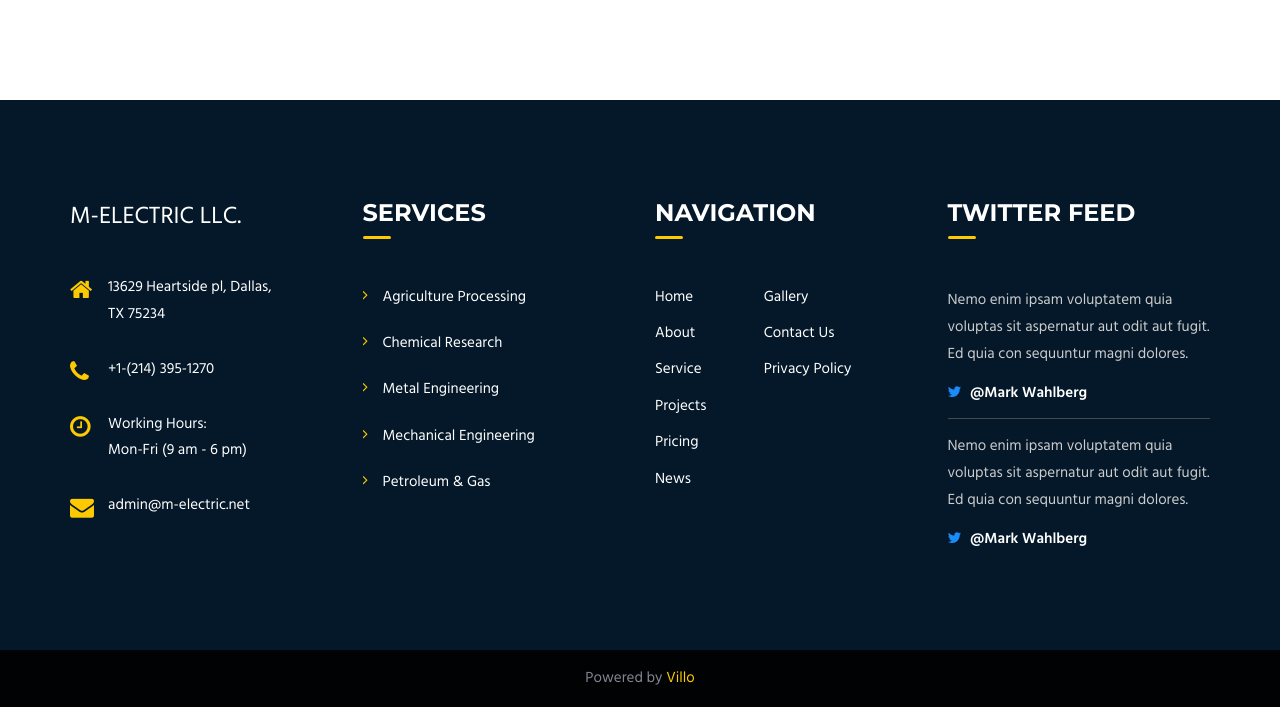
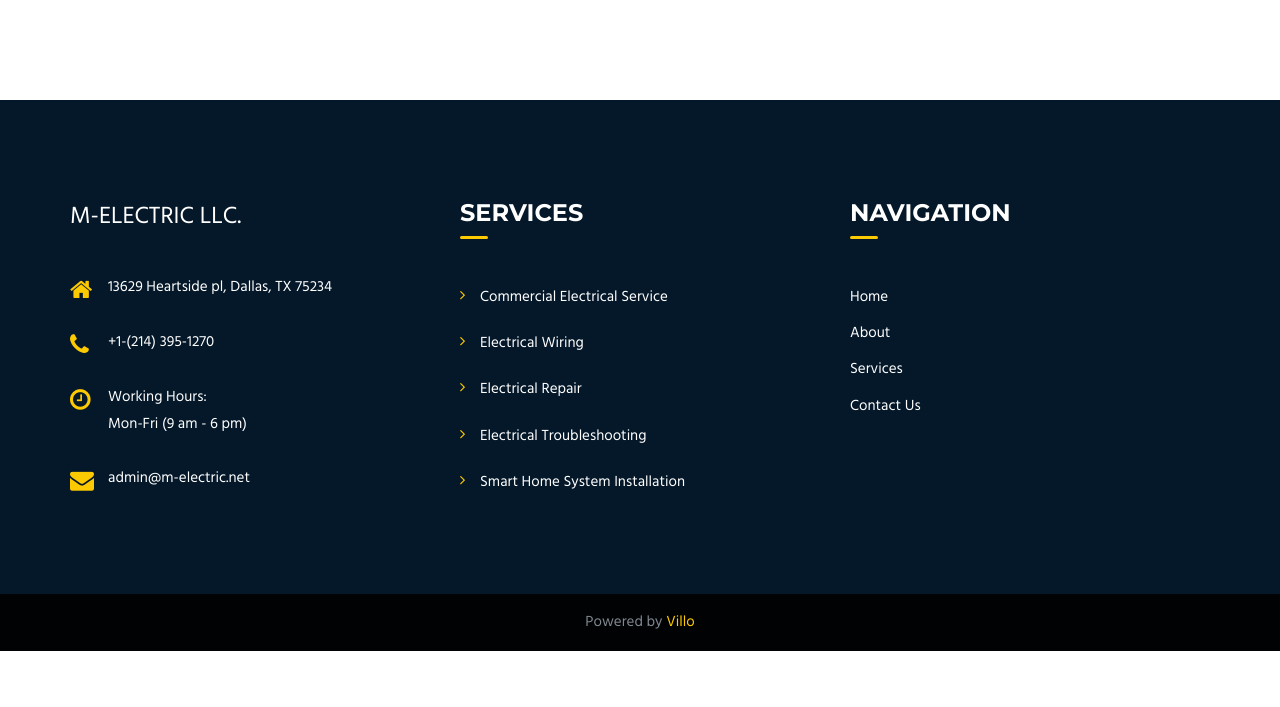
Before and after one commit to PaulCabeza/m-electric-website, a Django app: page /contact/ in a window 1280 px wide. Shown: the part 1672-2379 px from the top of the page. After the commit the page ends 2323 px from the top, so only its background shows below. Run offline with Django 3.2, Linux system fonts and the light colour scheme; some libraries are stand-ins or nearby versions.

Commit message:
first foot area update

```diff
--- a/website/templates/base.html
+++ b/website/templates/base.html
@@ -91,9 +91,6 @@
                                 <span>Follow: </span>
                                 <ul class="social-links">
                                     <li><a target="_blank" href="https://www.facebook.com/M-ElectricLLC-1644328482456812"><i class="fa fa-facebook"></i></a></li>
-                                    <li><a href="#"><i class="fa fa-twitter"></i></a></li>
-                                    <li><a href="#"><i class="fa fa-linkedin"></i></a></li>
-                                    <li><a href="#"><i class="fa fa-pinterest"></i></a></li>
                                     <li><a target="_blank" href="https://www.instagram.com/m_electric04/"><i class="fa fa-instagram"></i></a></li>
                                 </ul>
                             </div>
@@ -131,44 +128,7 @@
                         </ul>
                     </div><!-- end of nav-collapse -->
 
-                    <!-- <div class="cart-contact">
-                        <div class="mini-cart">
-                            <button class="cart-toggle-btn"> <i class="fi flaticon-shopping-cart"></i> Cart (2) </button>
-
-                            <div class="top-cart-content">
-                                <div class="top-cart-title">
-                                    <p>Shopping Cart</p>
-                                </div>
-                                <div class="top-cart-items">
-                                    <div class="top-cart-item clearfix">
-                                        <div class="top-cart-item-image">
-                                            <a href="#"><img src="{% static 'website/images/shop/small/1.jpg' %}" alt="Blue Round-Neck Tshirt"></a>
-                                        }
-                                        </div>
-                                        <div class="top-cart-item-des">
-                                            <a href="#">Blue Round-Neck Tshirt</a>
-                                            <span class="top-cart-item-price">$19.99</span>
-                                            <span class="top-cart-item-quantity">x 2</span>
-                                        </div>
-                                    </div>
-                                    <div class="top-cart-item clearfix">
-                                        <div class="top-cart-item-image">
-                                            <a href="#"><img src="{% static 'website/images/shop/small/6.jpg' %}" alt="Light Blue Denim Dress"></a>
-                                        </div>
-                                        <div class="top-cart-item-des">
-                                            <a href="#">Light Blue Denim Dress</a>
-                                            <span class="top-cart-item-price">$24.99</span>
-                                            <span class="top-cart-item-quantity">x 3</span>
-                                        </div>
-                                    </div>
-                                </div>
-                                <div class="top-cart-action clearfix">
-                                    <span class="fleft top-checkout-price">$114.95</span>
-                                    <a href="#" class="theme-btn">View Cart</a>
-                                </div>
                             </div>
-                        </div> -->
-                    </div>
                 </div><!-- end of container -->
             </nav> <!-- end navigation -->
         </header>
@@ -188,7 +148,7 @@
             <div class="upper-footer">
                 <div class="container">
                     <div class="row">
-                        <div class="col col-md-3 col-sm-6">
+                        <div class="col col-md-4 col-sm-6">
                             <div class="widget about-widget">
                                 <div class="footer-logo">M-Electric LLC.</div>
                                 <ul class="contact-info">
@@ -200,63 +160,31 @@
                             </div>
                         </div>
 
-                        <div class="col col-md-3 col-sm-6">
+                        <div class="col col-md-4 col-sm-6">
                             <div class="widget service-links-widget">
                                 <h3>Services</h3>
                                 <ul>
-                                    <li><a href="#">Agriculture Processing</a></li>
-                                    <li><a href="#">Chemical Research</a></li>
-                                    <li><a href="#">Metal Engineering</a></li>
-                                    <li><a href="#">Mechanical Engineering</a></li>
-                                    <li><a href="#">Petroleum &amp; Gas</a></li>
+                                    <li><a href="#">Commercial Electrical Service</a></li>
+                                    <li><a href="#">Electrical Wiring</a></li>
+                                    <li><a href="#">Electrical Repair</a></li>
+                                    <li><a href="#">Electrical Troubleshooting</a></li>
+                                    <li><a href="#">Smart Home System Installation</a></li>
                                 </ul>
                             </div>
                         </div>
 
-                        <div class="col col-md-3 col-sm-6">
+                        <div class="col col-md-4 col-sm-6">
                             <div class="widget quick-links-widget">
                                 <h3>Navigation</h3>
                                 <ul>
-                                    <li><a href="#">Home</a></li>
+                                    <li><a href="{% url 'home' %}">Home</a></li>
                                     <li><a href="#">About</a></li>
-                                    <li><a href="#">Service</a></li>
-                                    <li><a href="#">Projects</a></li>
-                                    <li><a href="#">Pricing</a></li>
-                                    <li><a href="#">News</a></li>
-                                </ul>
-                                <ul>
-                                    <li><a href="#">Gallery</a></li>
-                                    <li><a href="#">Contact Us</a></li>
-                                    <li><a href="#">Privacy Policy</a></li>
+                                    <li><a href="#">Services</a></li>
+                                    <li><a href="{% url 'contact' %}">Contact Us</a></li>
                                 </ul>
                             </div>
                         </div>
 
-                        <div class="col col-md-3 col-sm-6">
-                            <div class="widget twitter-feed-widget">
-                                <h3>Twitter Feed</h3>
-                                <ul>
-                                    <li>
-                                        <div class="text">
-                                            <p>Nemo enim ipsam voluptatem quia voluptas sit aspernatur aut odit aut fugit. Ed quia con sequuntur magni dolores.</p>
-                                        </div>
-                                        <div class="info-box">
-                                            <i class="fa fa-twitter"></i>
-                                            <strong><a href="#">@Mark Wahlberg</a></strong>
-                                        </div>
-                                    </li>
-                                    <li>
-                                        <div class="text">
-                                            <p>Nemo enim ipsam voluptatem quia voluptas sit aspernatur aut odit aut fugit. Ed quia con sequuntur magni dolores.</p>
-                                        </div>
-                                        <div class="info-box">
-                                            <i class="fa fa-twitter"></i>
-                                            <strong><a href="#">@Mark Wahlberg</a></strong>
-                                        </div>
-                                    </li>
-                                </ul>
-                            </div>
-                        </div>
                     </div>
                 </div>
             </div> <!-- end upper-footer -->
```
